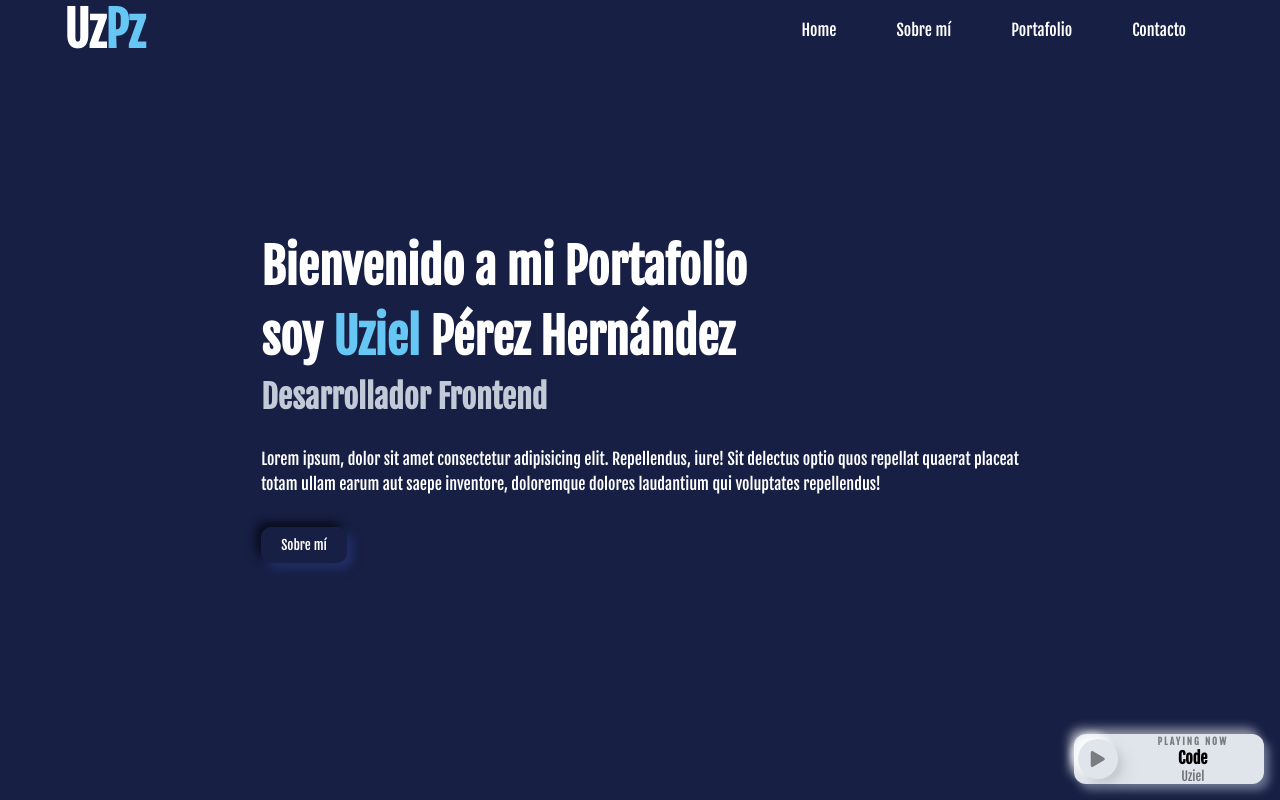
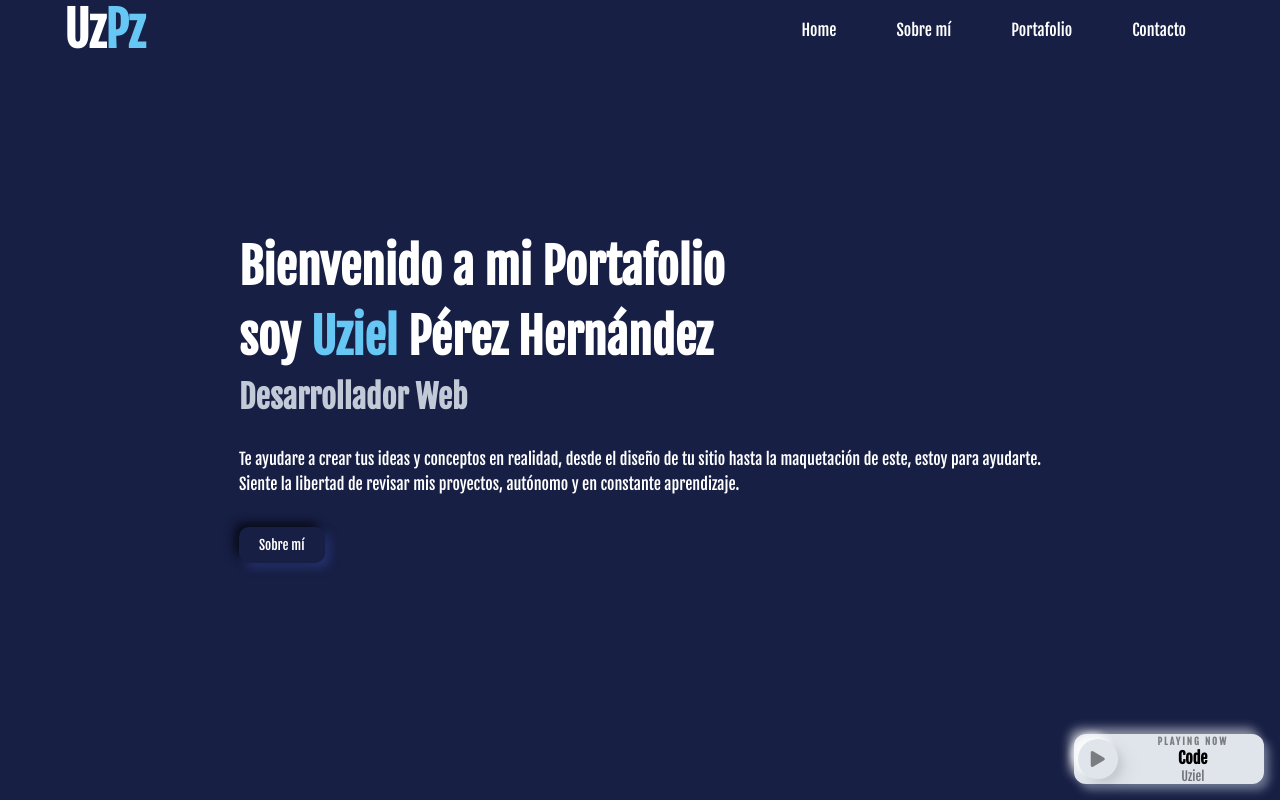
Before and after one commit to Israeluz182/Portafolio, a plain HTML site: page index.html in a window 1280 px wide. Shown: the top 800 px of the page. Drawn offline with nearby package versions, Linux system fonts and the light colour scheme; a script that the page names is missing.

Commit message:
Update index.html

```diff
--- a/index.html
+++ b/index.html
@@ -57,13 +57,11 @@
         <div>
           <h1 class="slide-up">Bienvenido a mi Portafolio</h1>
           <h1 class="slide-up">soy <span>Uziel</span> Pérez Hernández</h1>
-          <h2 class="tagline">Desarrollador Frontend</h2>
+          <h2 class="tagline">Desarrollador Web</h2>
           <p>
-            Lorem ipsum, dolor sit amet consectetur adipisicing elit.
-            Repellendus, iure! Sit delectus optio quos repellat quaerat placeat
+            Te ayudare a crear tus ideas y conceptos en realidad, desde el diseño de tu sitio hasta la maquetación de este, estoy para ayudarte.
             <br />
-            totam ullam earum aut saepe inventore, doloremque dolores laudantium
-            qui voluptates repellendus!
+            Siente la libertad de revisar mis proyectos, autónomo y en constante aprendizaje.
           </p>
           <a download href="#sobre"><button class="btn">Sobre mí</button></a>
         </div>
```
